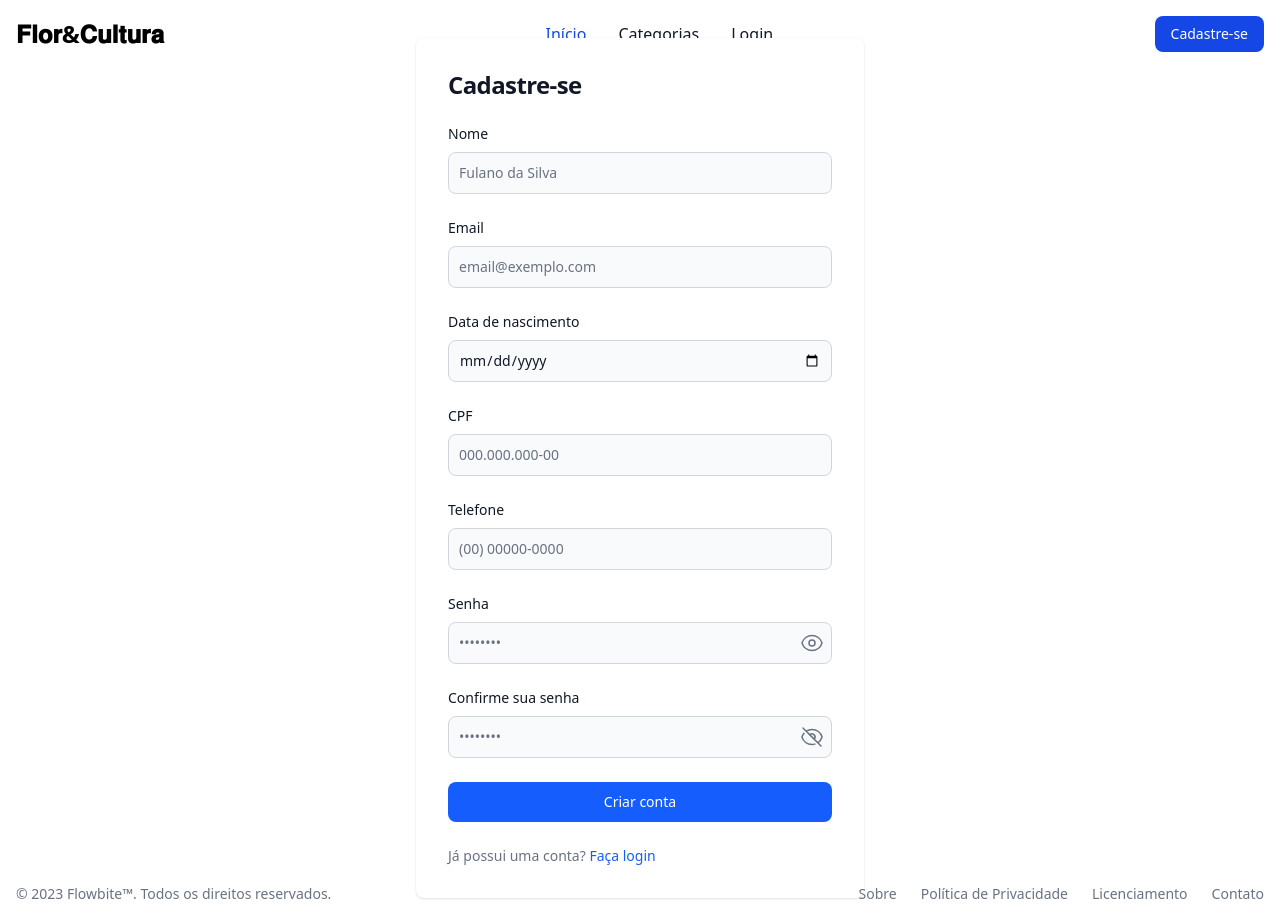
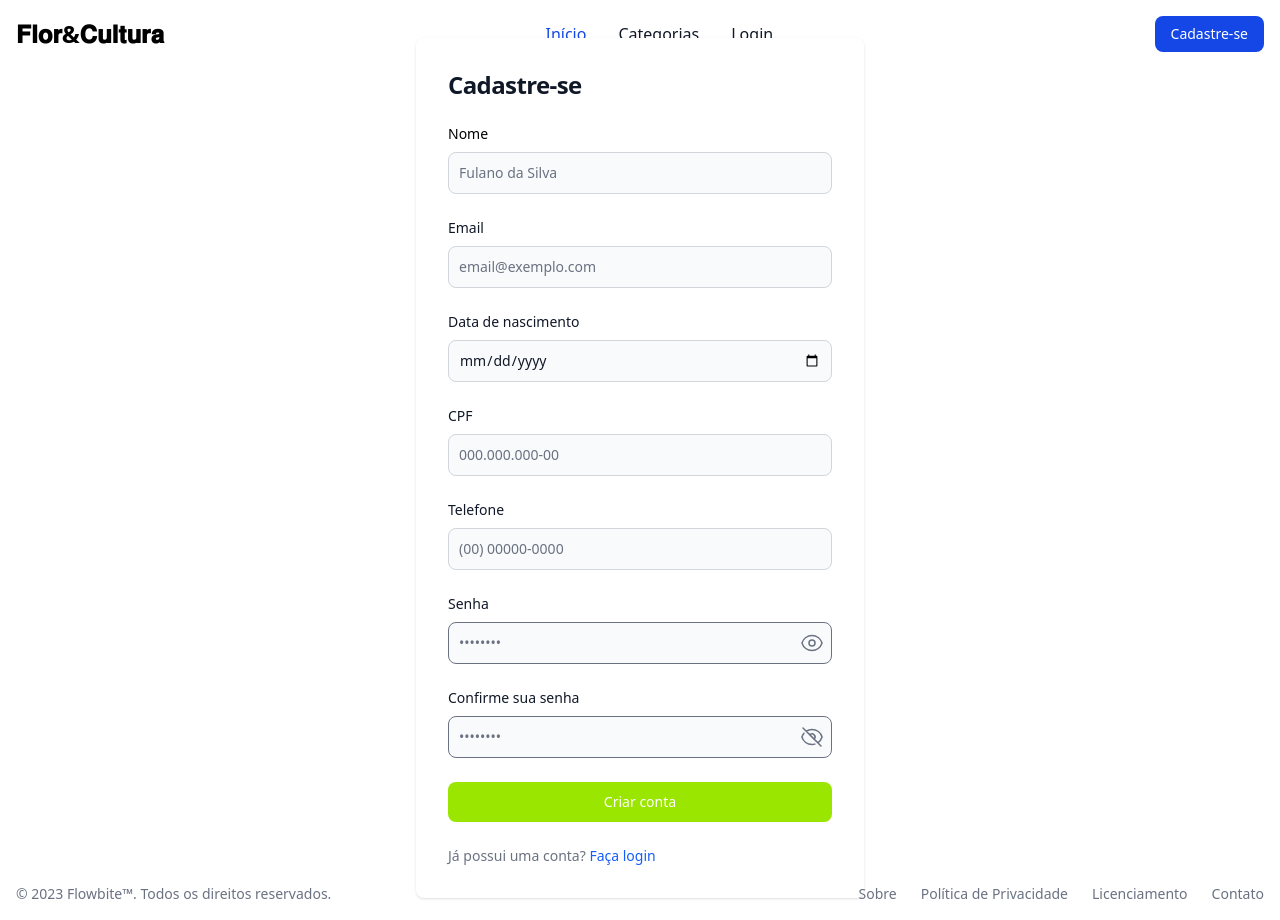
Before and after one commit to cp2-dc-info-projeto-final/flor-e-cultura, a SvelteKit app in the folder src/frontend-app/: page /cadastro in a window 1280 px wide. Built offline with nearby package versions, Linux system fonts and the light colour scheme.

Commit message:
corzinhaaas

```diff
--- a/src/frontend-app/src/app.css
+++ b/src/frontend-app/src/app.css
@@ -1,2 +1,8 @@
 @import 'tailwindcss';
 @plugin '@tailwindcss/forms';
+input:-webkit-autofill {
+    box-shadow: 0 0 0px 1000px white inset !important;
+    -webkit-box-shadow: 0 0 0px 1000px white inset !important;
+    -webkit-text-fill-color: #000 !important;
+    transition: background-color 5000s ease-in-out 0s;
+  }
--- a/src/frontend-app/src/routes/cadastro/+page.svelte
+++ b/src/frontend-app/src/routes/cadastro/+page.svelte
@@ -75,38 +75,38 @@
 
         <form on:submit|preventDefault={cadastrarUsuario} class="space-y-4 md:space-y-6">
           <div>
-            <label for="nome" class="block mb-2 text-sm font-medium text-gray-900 dark:text-white">Nome</label>
+            <label for="nome" class="block mb-2 text-sm font-medium ">Nome</label>
             <input type="text" id="nome" bind:value={nome} required placeholder="Fulano da Silva"
-              class="bg-gray-50 border border-gray-300 text-gray-900 text-sm rounded-lg block w-full p-2.5 focus:ring-blue-500 focus:border-blue-500 dark:bg-pink-200 dark:border-gray-600 dark:text-white" />
+              class="bg-gray-50 border border-gray-300 text-gray-900 text-sm rounded-lg block w-full p-2.5 focus:ring-pink-700 focus:border-pink-700 dark:bg-pink-200 dark:border-gray-600" />
           </div>
 
           <div>
-            <label for="email" class="block mb-2 text-sm font-medium text-gray-900 dark:text-white">Email</label>
+            <label for="email" class="block mb-2 text-sm font-medium text-gray-900 dark:text-black">Email</label>
             <input type="email" id="email" bind:value={email} required placeholder="email@exemplo.com"
-              class="bg-gray-50 border border-gray-300 text-gray-900 text-sm rounded-lg block w-full p-2.5 focus:ring-blue-500 focus:border-blue-500 dark:bg-pink-200 dark:border-gray-600 dark:text-white" />
+              class="bg-gray-50 border border-gray-300 text-gray-900 text-sm rounded-lg block w-full p-2.5 focus:ring-pink-700 focus:border-pink-700 dark:bg-pink-200 dark:border-gray-600" />
           </div>
 
           <div>
-            <label for="data-nascimento" class="block mb-2 text-sm font-medium text-gray-900 dark:text-white">Data de nascimento</label>
+            <label for="data-nascimento" class="block mb-2 text-sm font-medium text-gray-900 dark:text-black">Data de nascimento</label>
             <input type="date" id="data-nascimento" bind:value={dataNascimento} required
-              class="bg-gray-50 border border-gray-300 text-gray-900 text-sm rounded-lg block w-full p-2.5 focus:ring-blue-500 focus:border-blue-500 dark:bg-pink-200 dark:border-gray-600 dark:text-white" />
+              class="bg-gray-50 border border-gray-300 text-gray-900 text-sm rounded-lg block w-full p-2.5 focus:ring-pink-700 focus:border-pink-700 dark:bg-pink-200 dark:border-gray-600" />
           </div>
 
           <div>
-            <label for="cpf" class="block mb-2 text-sm font-medium text-gray-900 dark:text-white">CPF</label>
+            <label for="cpf" class="block mb-2 text-sm font-medium text-gray-900 dark:text-black">CPF</label>
             <input type="text" id="cpf" bind:value={cpf} required placeholder="000.000.000-00"
-              class="bg-gray-50 border border-gray-300 text-gray-900 text-sm rounded-lg block w-full p-2.5 focus:ring-blue-500 focus:border-blue-500 dark:bg-pink-200 dark:border-gray-600 dark:text-white" />
+              class="bg-gray-50 border border-gray-300 text-gray-900 text-sm rounded-lg block w-full p-2.5 focus:ring-pink-700 focus:border-pink-700 dark:bg-pink-200 dark:border-gray-600" />
           </div>
 
           <div>
-            <label for="telefone" class="block mb-2 text-sm font-medium text-gray-900 dark:text-white">Telefone</label>
+            <label for="telefone" class="block mb-2 text-sm font-medium text-gray-900 dark:text-black">Telefone</label>
             <input type="text" id="telefone" bind:value={telefone} required placeholder="(00) 00000-0000"
-              class="bg-gray-50 border border-gray-300 text-gray-900 text-sm rounded-lg block w-full p-2.5 focus:ring-blue-500 focus:border-blue-500 dark:bg-pink-200 dark:border-gray-600 dark:text-white" />
+              class="bg-gray-50 border border-gray-300 text-gray-900 text-sm rounded-lg block w-full p-2.5 focus:ring-pink-700 focus:border-pink-700 dark:bg-pink-200 dark:border-gray-600" />
           </div>
 
           <!-- Campo senha com botão de olho -->
           <div>
-            <label for="senha" class="block mb-2 text-sm font-medium text-gray-900 dark:text-white">Senha</label>
+            <label for="senha" class="block mb-2 text-sm font-medium text-gray-900 dark:text-black">Senha</label>
             <div class="relative">
               <input
                 type={senhaVisivel ? 'text' : 'password'}
@@ -114,7 +114,7 @@
                 bind:value={senha}
                 required
                 placeholder="••••••••"
-                class="bg-gray-50 border border-gray-300 text-gray-900 text-sm rounded-lg block w-full p-2.5 pr-10 focus:ring-blue-500 focus:border-blue-500 dark:bg-pink-200 dark:border-gray-600 dark:text-white"
+                class="bg-gray-50 border  text-gray-900 text-sm rounded-lg block w-full p-2.5 pr-10 focus:ring-pink-700 focus:border-pink-700 dark:bg-pink-200 dark:border-gray-600 dark:text-black"
               />
               <button
                 type="button"
@@ -141,7 +141,7 @@
 
           <!-- Campo confirmar senha com botão de olho -->
           <div>
-            <label for="confirmarSenha" class="block mb-2 text-sm font-medium text-gray-900 dark:text-white">Confirme sua senha</label>
+            <label for="confirmarSenha" class="block mb-2 text-sm font-medium text-gray-900 focus:border-pink-700 ">Confirme sua senha</label>
             <div class="relative">
               <input
                 type={confirmarSenhaVisivel ? 'text' : 'password'}
@@ -149,7 +149,7 @@
                 bind:value={confirmarSenha}
                 required
                 placeholder="••••••••"
-                class="bg-gray-50 border border-gray-300 text-gray-900 text-sm rounded-lg block w-full p-2.5 pr-10 focus:ring-blue-500 focus:border-blue-500 dark:bg-pink-200 dark:border-gray-600 dark:text-white"
+                class="bg-gray-50 border  text-gray-900 text-sm rounded-lg block w-full p-2.5 pr-10 focus:ring-pink-700 focus:border-pink-700 dark:bg-pink-200 dark:border-gray-600 dark:text-black"
               />
               <button
                 type="button"
@@ -174,7 +174,7 @@
           </div>
 
           <button type="submit"
-            class="w-full text-white bg-blue-600 hover:bg-blue-700 focus:ring-4 focus:outline-none focus:ring-blue-300 font-medium rounded-lg text-sm px-5 py-2.5 text-center dark:bg-pink-400 dark:hover:bg-pink-700 dark:focus:ring-blue-800">
+            class="w-full text-white bg-lime-400 hover:bg-lime-400 focus:ring-lime-400 focus:outline-none focus:border-lime-400 font-medium rounded-lg text-sm px-5 py-2.5 text-center dark:bg-pink-400 dark:hover:bg-pink-700 dark:focus:ring-pink-700">
             Criar conta
           </button>
 
--- a/src/frontend-app/src/routes/login/+page.svelte
+++ b/src/frontend-app/src/routes/login/+page.svelte
@@ -55,26 +55,26 @@
         <form on:submit|preventDefault={loginUsuario} class="space-y-4 md:space-y-6">
 
           <div>
-            <label for="email" class="block mb-2 text-sm font-medium text-green-900 dark:text-white">Email</label>
+            <label for="email" class="block mb-2 text-sm font-medium text-green-900 ">Email</label>
             <input
               type="email"
               id="email"
               bind:value={email}
               required
               placeholder="email@exemplo.com"
-              class="bg-gray-50 border border-gray-300 text-gray-900 text-sm rounded-lg block w-full p-2.5 focus:ring-blue-500 focus:border-blue-500 dark:bg-pink-100 dark:border-gray-600 dark:text-white"
+              class="bg-gray-50 border border-gray-300 text-gray-900 text-sm rounded-lg block w-full p-2.5 focus:ring-pink-700 focus:border-pink-700 dark:bg-pink-100 dark:border-gray-600 "
             />
           </div>
 
           <div class="relative">
-            <label for="senha" class="block mb-2 text-sm font-medium text-gray-900 dark:text-white">Senha</label>
+            <label for="senha" class="block mb-2 text-sm font-medium text-gray-900 ">Senha</label>
             <input
               type={showSenha ? 'text' : 'password'}
               id="senha"
               bind:value={senha}
               required
               placeholder="••••••••"
-              class="bg-gray-50 border border-gray-300 text-yellow-200 text-sm rounded-lg block w-full pr-10 p-2.5 focus:ring-blue-500 focus:border-blue-500 dark:bg-pink-100 dark:border-gray-600 dark:text-white"
+              class="bg-gray-50 border border-gray-300 text-yellow-200 text-sm rounded-lg block w-full pr-10 p-2.5 focus:ring-pink-700 focus:border-pink-700 dark:bg-pink-100 dark:border-gray-600 dark:text-black"
             />
             <button
               type="button"
--- a/src/frontend-app/src/shared.css
+++ b/src/frontend-app/src/shared.css
@@ -14,3 +14,9 @@
   border-radius: 9999px;
   border: 2px solid white;
 }
+input:-webkit-autofill {
+  box-shadow: 0 0 0px 1000px #fce7f3 inset !important;
+  -webkit-box-shadow: 0 0 0px 1000px #fce7f3 inset !important;
+  -webkit-text-fill-color: #000 !important;
+  transition: background-color 9999s ease-in-out 0s;
+}
```
